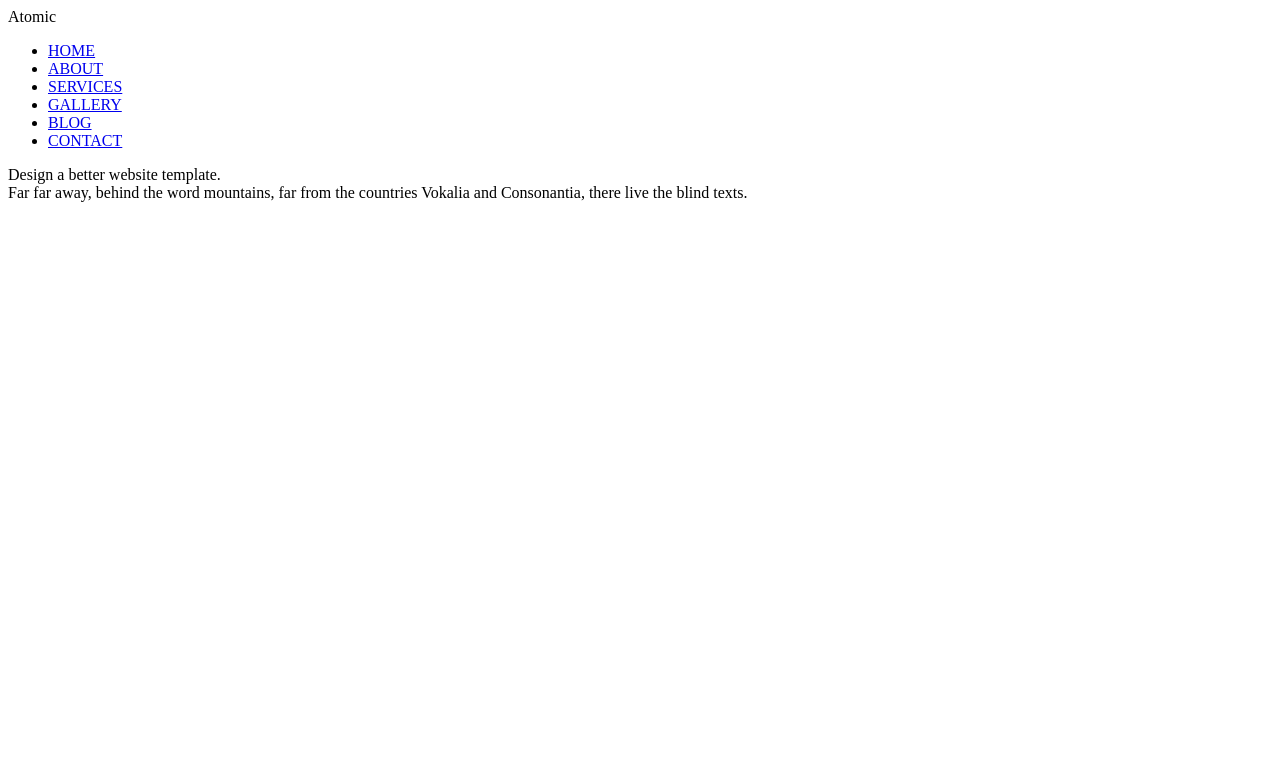
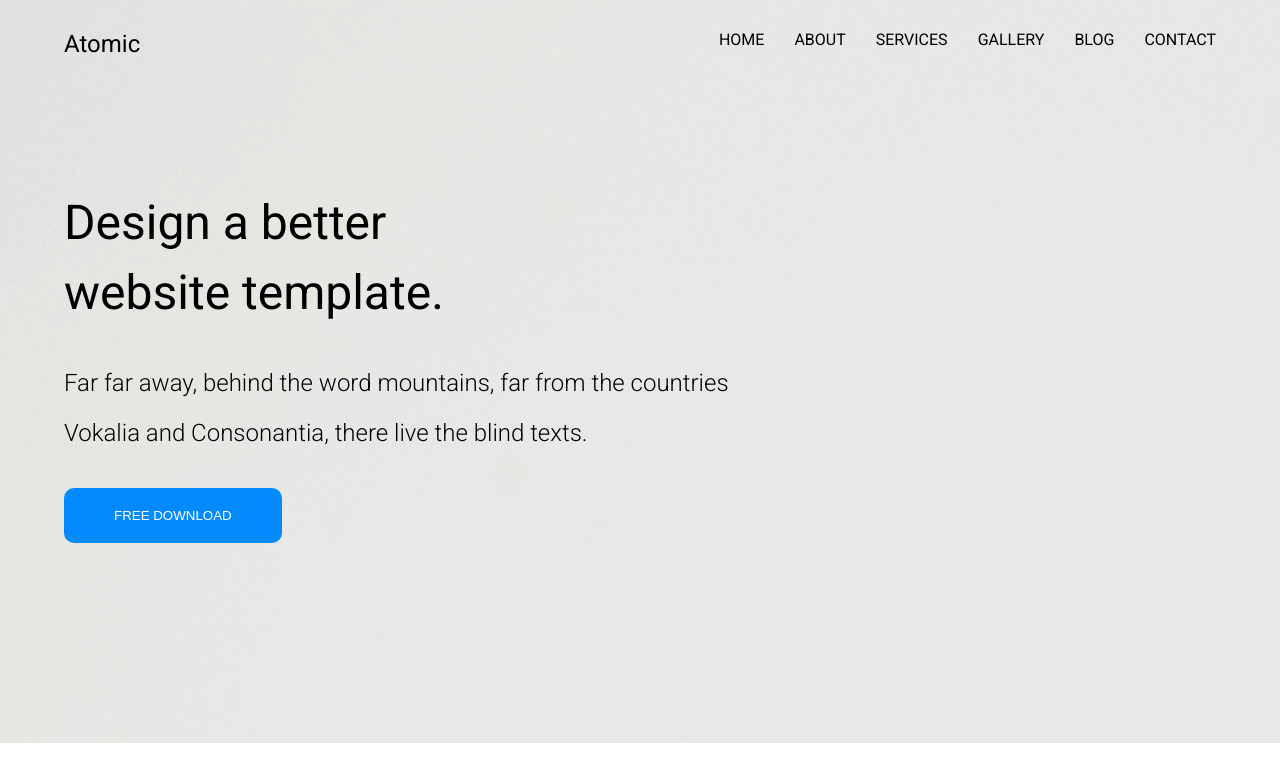
Before and after one commit to Faiqzfrn/atomic-design-template, a plain HTML site: page index.html in a window 1280 px wide. Drawn offline with Linux system fonts and the light colour scheme.

Commit message:
Style the navbar and hero section

```diff
--- a/index.html
+++ b/index.html
@@ -4,6 +4,7 @@
     <meta charset="UTF-8">
     <meta name="viewport" content="width=device-width, initial-scale=1.0">
     <script src="https://kit.fontawesome.com/ca4dffd6f8.js" crossorigin="anonymous"></script>
+    <link rel="stylesheet" href="style.css">
     <title>Landing Page</title>
 </head>
 <body>
@@ -26,6 +27,9 @@
             <div class="hero-text">
                 Far far away, behind the word mountains, far from the countries Vokalia and Consonantia, there live the blind texts.
             </div>
+            <div class="hero-btn">
+                <button>FREE DOWNLOAD</button>
+            </div>
         </div>
     </div>
 </body>
--- a/style.css
+++ b/style.css
@@ -0,0 +1,74 @@
+@import url('https://fonts.googleapis.com/css2?family=Roboto:wght@300;400;500;700&display=swap');
+
+* {
+    padding: 0;
+    margin: 0;
+    box-sizing: border-box;
+}
+
+body {
+    font-family: 'Roboto', sans-serif;
+}
+
+.container {
+    background: url(background.jpg);
+    display: flex;
+    flex-direction: column;
+    align-items: center;
+    padding-bottom: 200px;
+}
+
+.nav-container,
+.hero-container {
+    width: 90%;
+}
+
+.nav-container {
+    display: flex;
+    justify-content: space-between;
+    padding: 30px 0;
+}
+
+.nav-logo {
+    font-size: 24px;
+}
+
+ul {
+    list-style: none;
+    display: flex;
+    gap: 30px;
+}
+
+a {
+    text-decoration: none;
+    color: #000
+}
+
+.hero-container {
+    margin-top: 100px;
+    display: flex;
+    flex-direction: column;
+    align-items: flex-start;
+    gap: 30px;
+}
+
+.hero-heading {
+    font-size: 48px;
+    width: 450px;
+    line-height: 70px;
+}
+
+.hero-text {
+    font-size: 24px;
+    font-weight: 300;
+    width: 700px;
+    line-height: 50px;
+}
+
+button {
+    background: #038aff;
+    color: #fff;
+    padding: 20px 50px;
+    border-style: none;
+    border-radius: 10px;
+}
```
